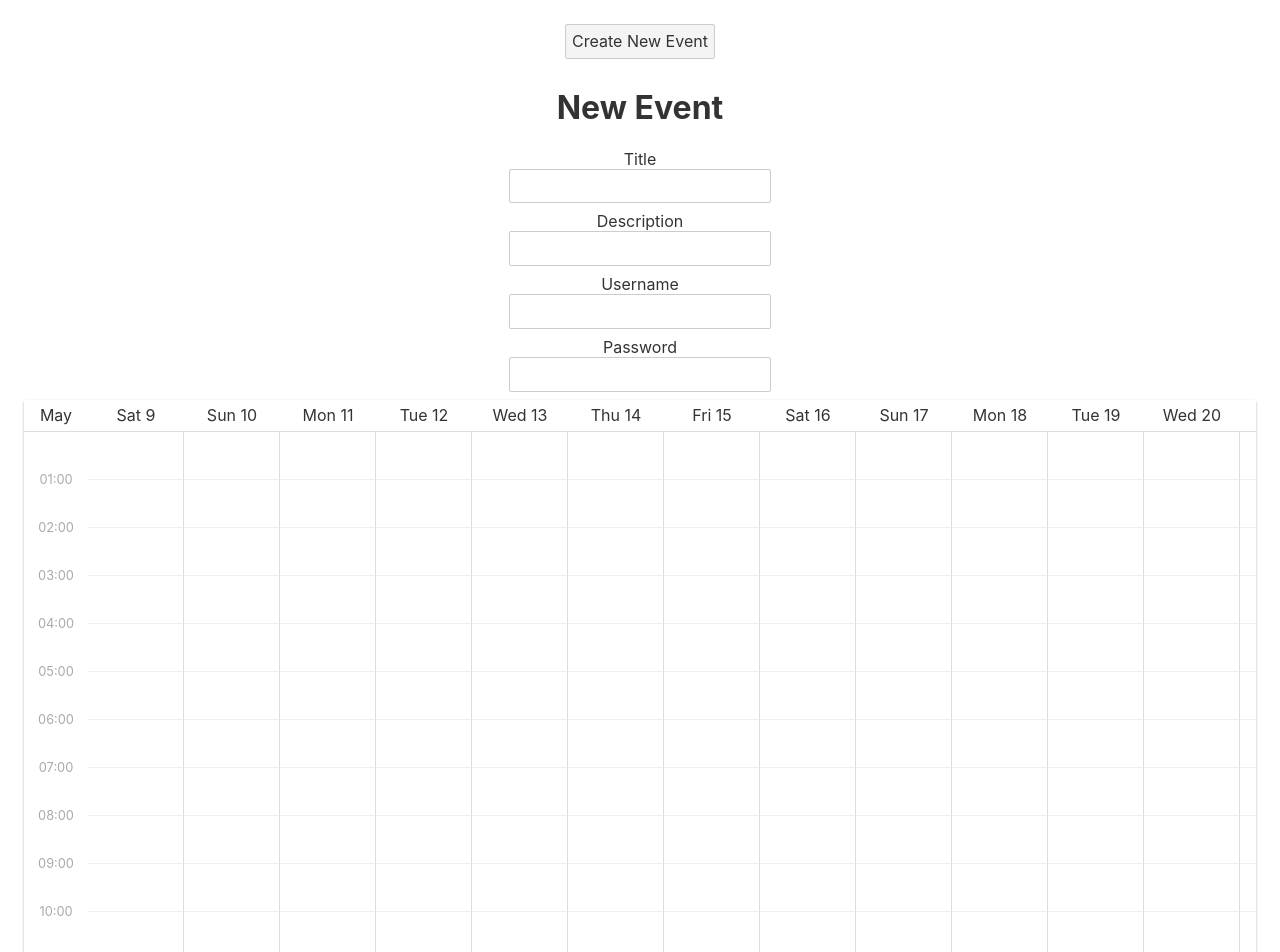
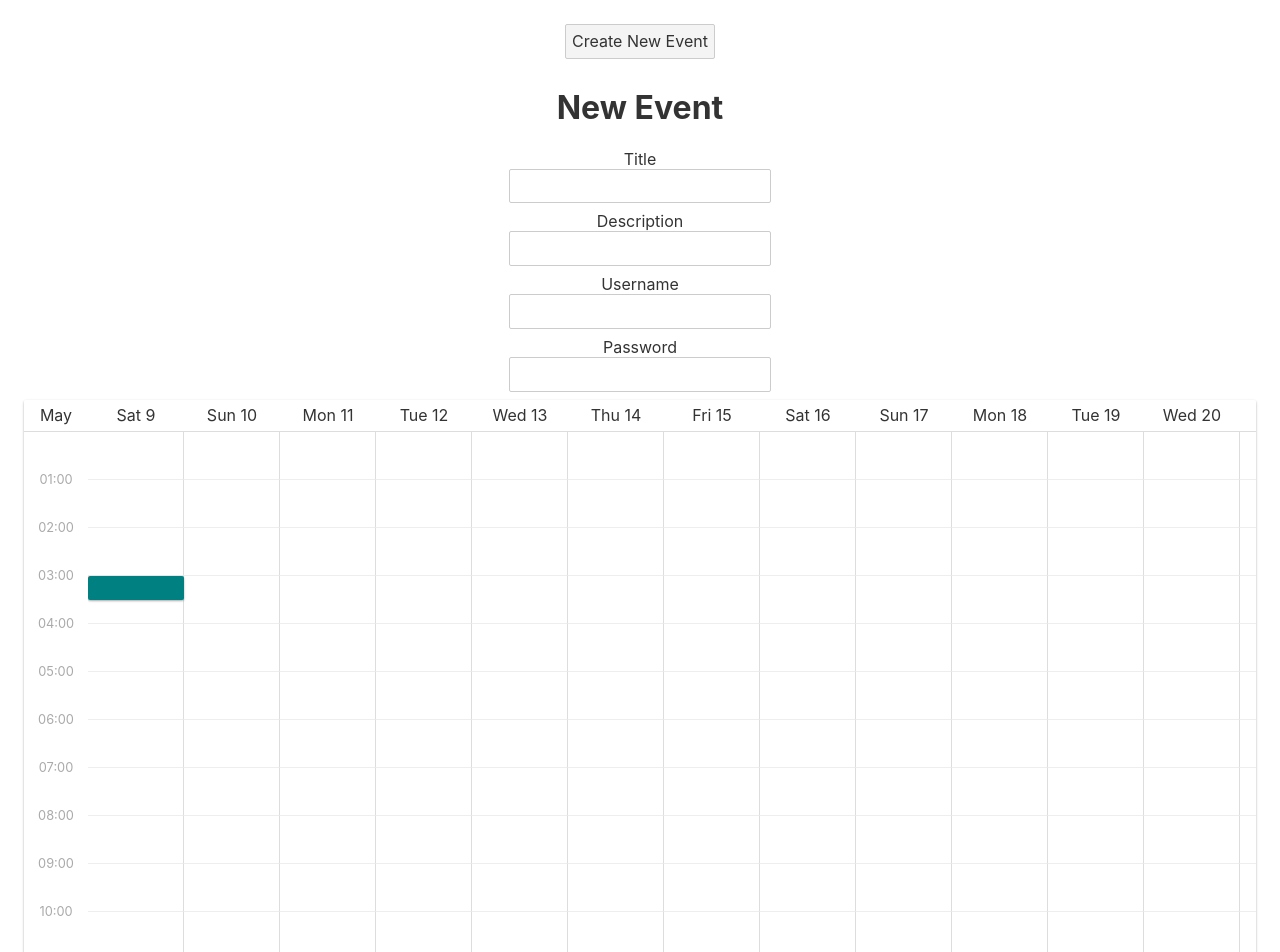
Before and after one commit to bryanmylee/meetwhen-ui, a Svelte app: page / in a window 1280 px wide. Shown: the top 952 px of the page. Built offline with nearby package versions, Linux system fonts and the light colour scheme.

Commit message:
Refactor layout to support selection layer

```diff
--- a/src/components/CalendarHourCell.svelte
+++ b/src/components/CalendarHourCell.svelte
@@ -19,7 +19,7 @@
 </script>
 
 <div
-  class="cell main-area__cell"
+  class="cell main-area__bg-cell"
   on:mousedown={handleMousedown}
   bind:this={cell}
 >
--- a/src/components/CalendarPicker.svelte
+++ b/src/components/CalendarPicker.svelte
@@ -46,6 +46,7 @@
       {/each}
     </div>
     <div id="main-area">
+      <div id="main-area__bg-grid">
         {#each dates as date}
           {#each hours as hour}
             <CalendarHourCell
@@ -53,6 +54,10 @@
               on:mousedown={startSelection}/>
           {/each}
         {/each}
+      </div>
+      <div id="main-area__selection-layer">
+        <div class="selection-box"></div>
+      </div>
     </div>
   </div>
 </div>
@@ -112,6 +117,7 @@
   #index-col {
     position: sticky;
     left: 0;
+    z-index: 90;
     display: flex;
     flex-direction: column;
     width: var(--index-col-width);
@@ -131,6 +137,10 @@
   }
 
   #main-area {
+    position: relative;
+  }
+
+  #main-area__bg-grid {
     display: grid;
     grid-auto-flow: column;
     grid-template-rows: repeat(24, var(--row-height));
@@ -139,12 +149,18 @@
     height: fit-content;
   }
 
-  :global(.main-area__cell) {
+  :global(.main-area__bg-cell) {
     min-width: var(--col-width);
     min-height: var(--row-height);
     box-sizing: border-box;
     border-bottom: 1px #eeeeee solid;
     border-right: 1px #dddddd solid;
+  }
+
+  #main-area__selection-layer {
+    position: absolute;
+    top: 0;
+    left: 0;
   }
 
   :global(.cell) {
@@ -153,4 +169,15 @@
     justify-content: center;
     align-items: center;
   }
+
+  .selection-box {
+    grid-column: 1/2;
+    position: relative;
+    width: var(--col-width);
+    top: calc(var(--row-height) * 3);
+    height: calc(var(--row-height) * 0.5);
+    background-color: teal;
+    border-radius: 2px;
+    box-shadow: 0 1px 3px rgba(0,0,0,0.12), 0 1px 2px rgba(0,0,0,0.24);
+  }
 </style>
```
Lines whose indentation alone changed are shown as unchanged.
